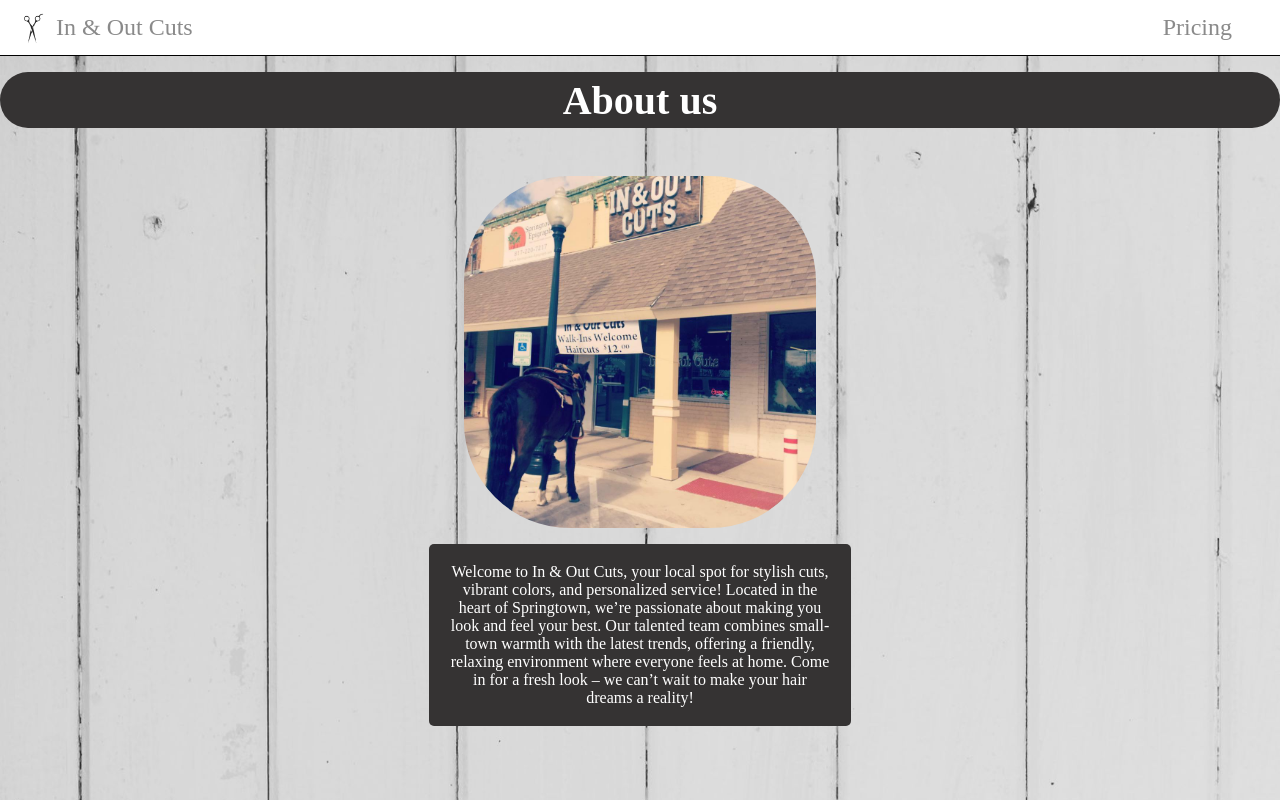
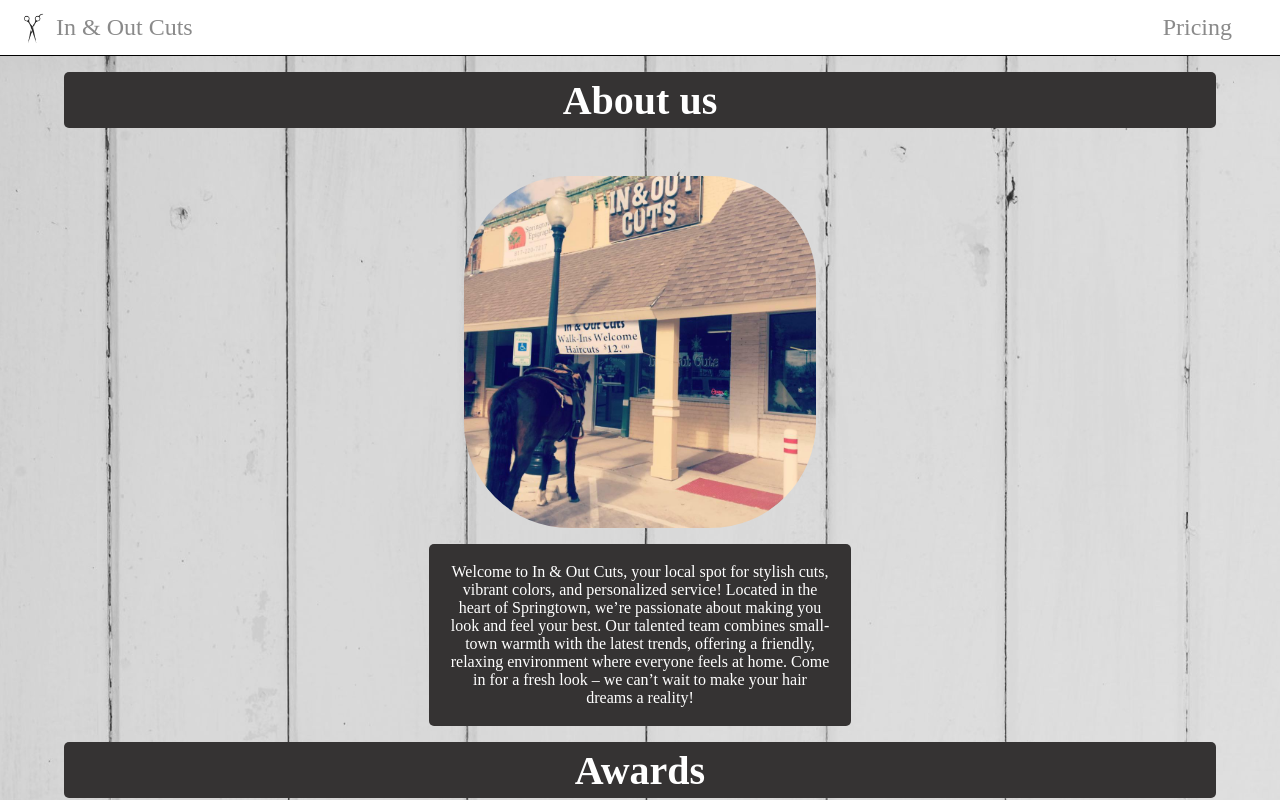
Before and after one commit to JMSONNE/In-Out, a React (Vite) app: page / in a window 1280 px wide. Shown: the top 800 px of the page. Built offline with nearby package versions, Linux system fonts and the light colour scheme.

Commit message:
changed banner format

```diff
--- a/src/Components/Home.jsx
+++ b/src/Components/Home.jsx
@@ -5,9 +5,13 @@ const Home = () => {
     return (
         <>
             <section className='main-page'>
+
+
                 {/* About us section */}
-                <div className="banner">
-                    <h1 className="banner-text">About us</h1>
+                <div className="banner-container">
+                    <div className="banner">
+                        <h1 className="banner-text">About us</h1>
+                    </div>
                 </div>
 
                 {/* About us content */}
@@ -25,8 +29,10 @@ const Home = () => {
                 </div>
 
                 {/* Awards section */}
-                <div className="banner" style={{ marginTop: "5rem" }}>
-                    <h1 className="banner-text">Awards</h1>
+                <div className="banner-container">
+                    <div className="banner" style={{ marginTop: '1rem' }}>
+                        <h1 className="banner-text">Awards</h1>
+                    </div>
                 </div>
 
                 {/* Awards content */}
--- a/src/index.css
+++ b/src/index.css
@@ -65,10 +65,14 @@ body {
   justify-content: center;
   align-items: center;
   height: 7vh;
-  width: 100%;
+  width: 90%;
   background-color: #353333;
   margin-bottom: 3rem;
-  border-radius: 50px;
+  border-radius: 5px;
+}
+.banner-container {
+  display: flex;
+  justify-content: center;
 }
 
 .about-us-content {
```
